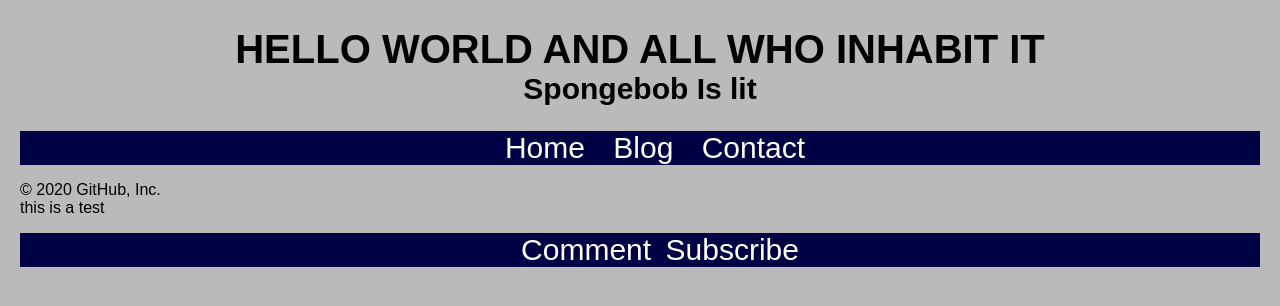
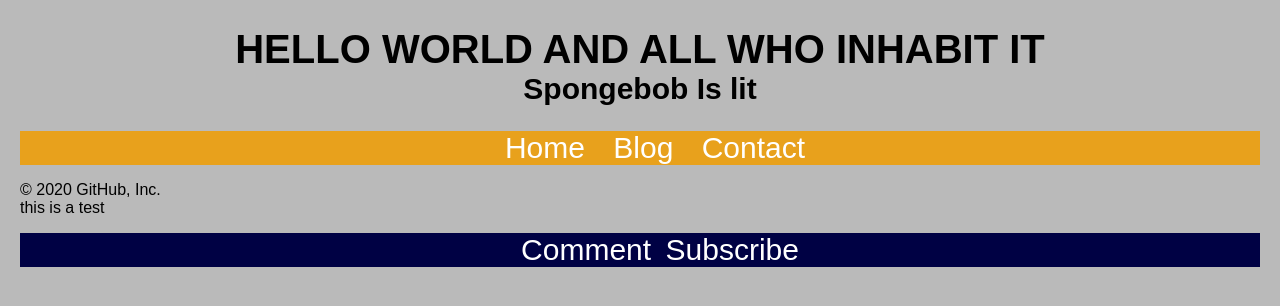
Before and after one commit to Rlperez1207/Time-Travel, a Jekyll site: the page built from sub/index.html, in a window 1280 px wide. Shown: the top 306 px of the page. Built offline with Jekyll 4.4.1, drawn with Linux system fonts in a browser that asks for light colours; some web fonts are replaced.

Commit message:
Update main.css

```diff
--- a/css/main.css
+++ b/css/main.css
@@ -38,10 +38,11 @@ body img {
 }
 
 #nav {
-  text-align: center;
-  background-color: #000144;
   position: sticky;
   top: 0;
+  text-align: center;
+  background-color: #e8a11c;
+
 
 }
 #nav li{
```
